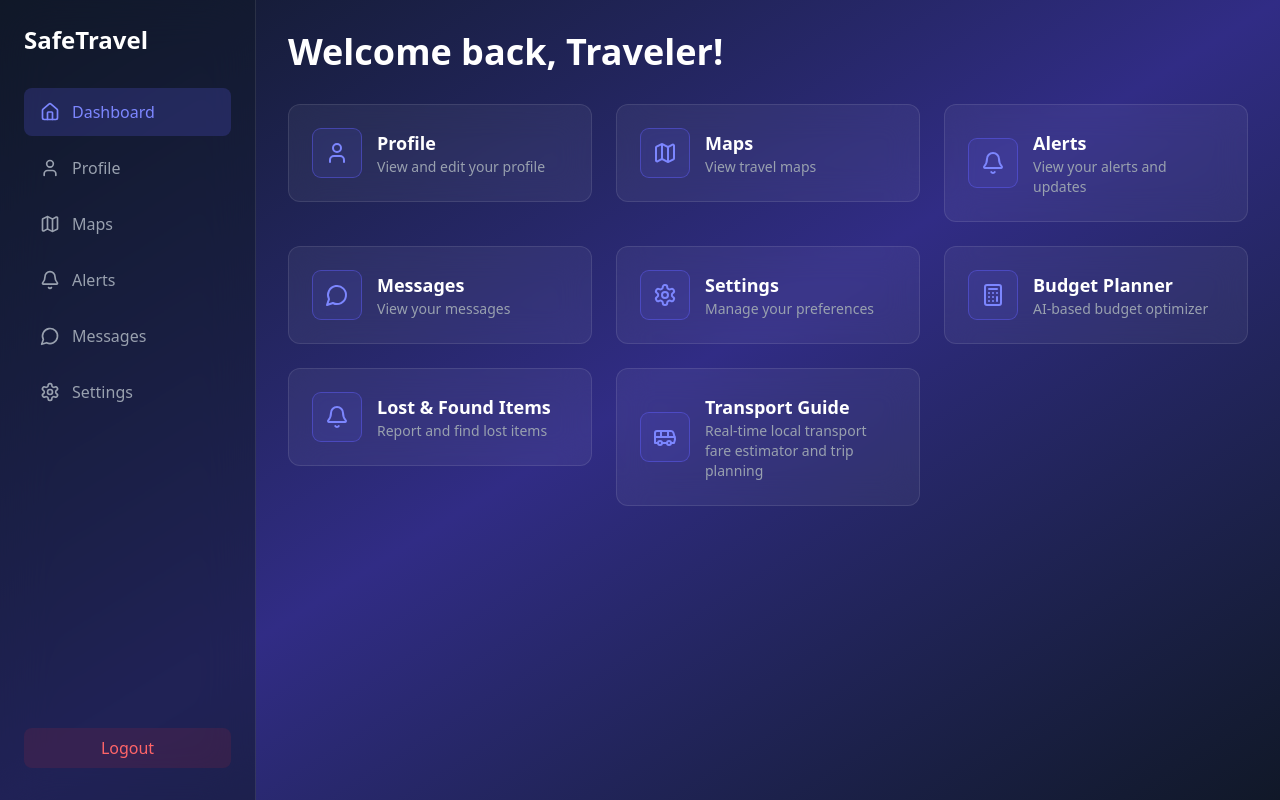
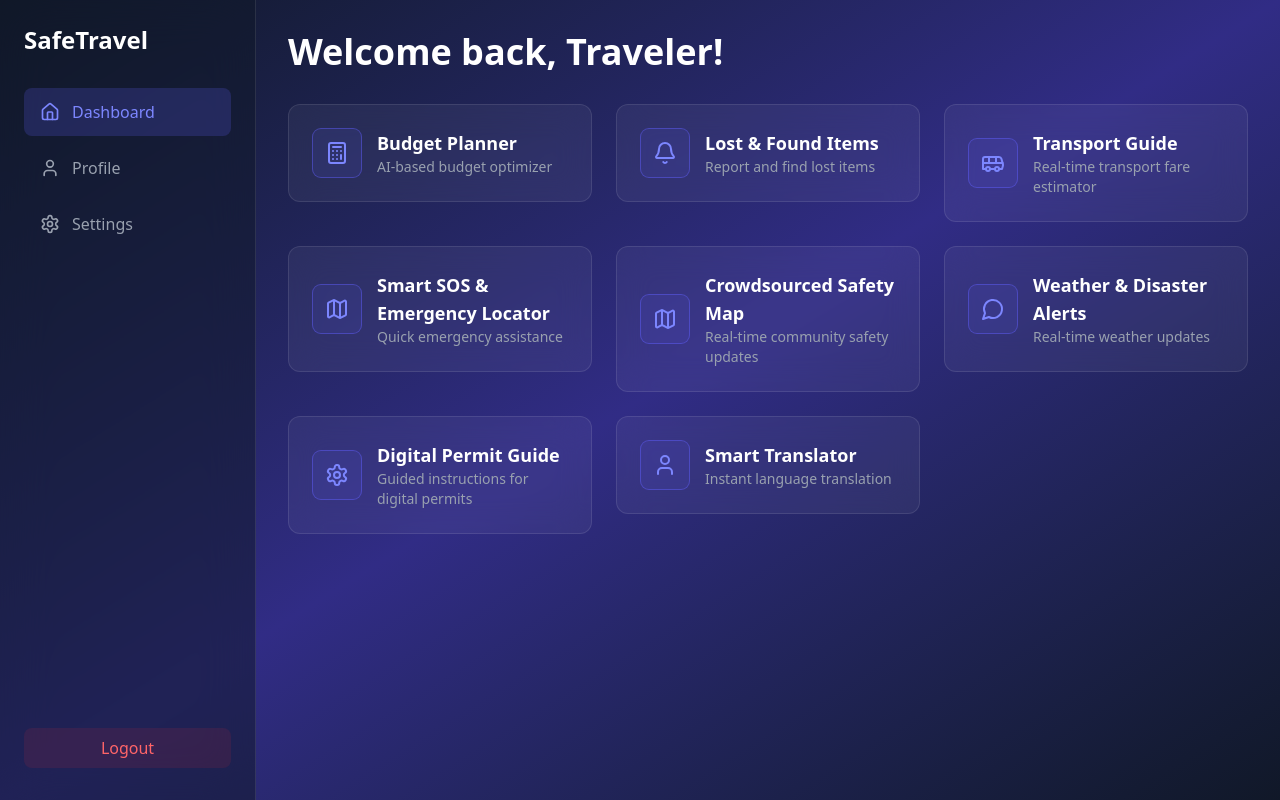
Before and after one commit to priyanshudayal1/HACKATHON, a React (Vite) app in the folder frontend/: page /dashboard in a window 1280 px wide. Built offline with nearby package versions, Linux system fonts and the light colour scheme.

Commit message:
refactor sidebar and home page; remove unused features and update descriptions

```diff
--- a/frontend/src/components/dashboard/Sidebar.jsx
+++ b/frontend/src/components/dashboard/Sidebar.jsx
@@ -7,9 +7,6 @@ const Sidebar = ({ isMobileMenuOpen, setIsMobileMenuOpen, handleLogout }) => {
   const navItems = [
     { icon: Home, label: "Dashboard", path: "/dashboard" },
     { icon: User, label: "Profile", path: "/dashboard/profile" },
-    { icon: Map, label: "Maps", path: "/dashboard/maps" },
-    { icon: Bell, label: "Alerts", path: "/dashboard/alerts" },
-    { icon: MessageCircle, label: "Messages", path: "/dashboard/messages" },
     { icon: Settings, label: "Settings", path: "/dashboard/settings" },
   ];
 
--- a/frontend/src/pages/Home.jsx
+++ b/frontend/src/pages/Home.jsx
@@ -73,25 +73,15 @@ const features = [
     title: "Transport Guide",
     description: "Real-time local transport fare estimator and trip planning",
   },
-  {
-    icon: WalletCards,
-    title: "Expense Splitter",
-    description: "Automated cost-splitting with UPI integration",
-  },
-  {
-    icon: Wifi,
-    title: "Offline Assistant",
-    description: "Access maps and emergency contacts without internet",
-  },
+  // {
+  //   icon: WalletCards,
+  //   title: "Expense Splitter",
+  //   description: "Automated cost-splitting with UPI integration",
+  // },
   {
     icon: FileCheck,
     title: "Digital Permit Guide",
     description: "AI-based permit requirements and application assistance",
-  },
-  {
-    icon: Shield,
-    title: "Solo Traveler Mode",
-    description: "Safe Travel AI companion for secure navigation",
   },
   {
     icon: Languages,
@@ -99,24 +89,9 @@ const features = [
     description: "Offline AI-powered language translation",
   },
   {
-    icon: Leaf,
-    title: "Eco-Travel Guide",
-    description: "Track and reduce your travel carbon footprint",
-  },
-  {
-    icon: UtensilsCrossed,
-    title: "Food Safety Ratings",
-    description: "AI-based food safety and hygiene tracking",
-  },
-  {
-    icon: Plane,
-    title: "AI Trip Planner",
-    description: "Automated booking for transport and accommodation",
-  },
-  {
     icon: Luggage,
     title: "Luggage Recovery",
-    description: "AI-powered tracking system for lost belongings",
+    description: "Community-powered tracking system for lost belongings",
   },
 ];
 
--- a/frontend/src/pages/User/UserDashboardHome.jsx
+++ b/frontend/src/pages/User/UserDashboardHome.jsx
@@ -37,36 +37,6 @@ const UserDashboardHome = () => {
 
   const dashboardItems = [
     {
-      icon: User,
-      title: "Profile",
-      description: "View and edit your profile",
-      onClick: () => navigate("/dashboard/profile"),
-    },
-    {
-      icon: Map,
-      title: "Maps",
-      description: "View travel maps",
-      onClick: () => navigate("/dashboard/maps"),
-    },
-    {
-      icon: Bell,
-      title: "Alerts",
-      description: "View your alerts and updates",
-      onClick: () => navigate("/dashboard/alerts"),
-    },
-    {
-      icon: MessageCircle,
-      title: "Messages",
-      description: "View your messages",
-      onClick: () => navigate("/dashboard/messages"),
-    },
-    {
-      icon: Settings,
-      title: "Settings",
-      description: "Manage your preferences",
-      onClick: () => navigate("/dashboard/settings"),
-    },
-    {
       icon: Calculator,
       title: "Budget Planner",
       description: "AI-based budget optimizer",
@@ -81,8 +51,38 @@ const UserDashboardHome = () => {
     {
       icon: Bus,
       title: "Transport Guide",
-      description: "Real-time local transport fare estimator and trip planning",
+      description: "Real-time transport fare estimator",
       onClick: () => navigate("/dashboard/transport"),
+    },
+    {
+      icon: Map,
+      title: "Smart SOS & Emergency Locator",
+      description: "Quick emergency assistance",
+      onClick: () => navigate("/dashboard/emergency"),
+    },
+    {
+      icon: Map,
+      title: "Crowdsourced Safety Map",
+      description: "Real-time community safety updates",
+      onClick: () => navigate("/dashboard/safety-map"),
+    },
+    {
+      icon: MessageCircle,
+      title: "Weather & Disaster Alerts",
+      description: "Real-time weather updates",
+      onClick: () => navigate("/dashboard/weather"),
+    },
+    {
+      icon: Settings,
+      title: "Digital Permit Guide",
+      description: "Guided instructions for digital permits",
+      onClick: () => navigate("/dashboard/digital-permit"),
+    },
+    {
+      icon: User, // Using the User icon for Smart Translator
+      title: "Smart Translator",
+      description: "Instant language translation",
+      onClick: () => navigate("/dashboard/smart-translator"),
     },
   ];
 
```
